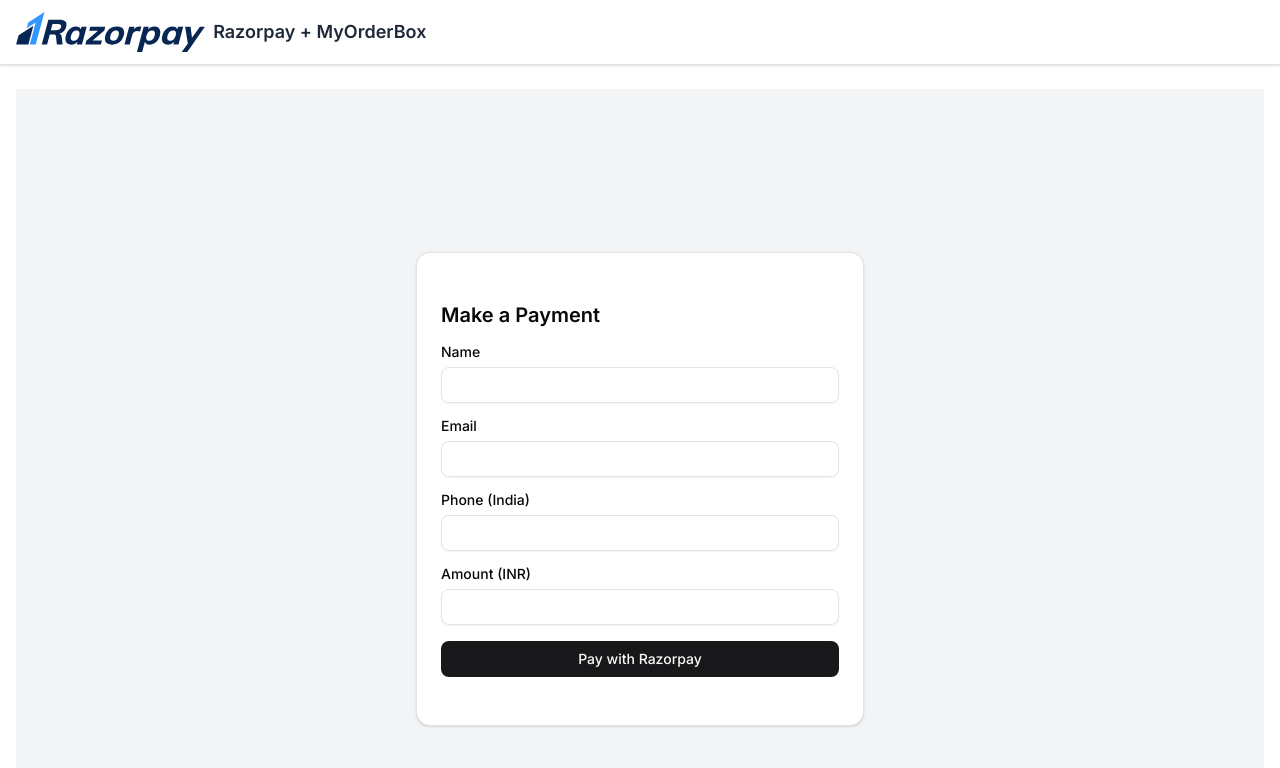
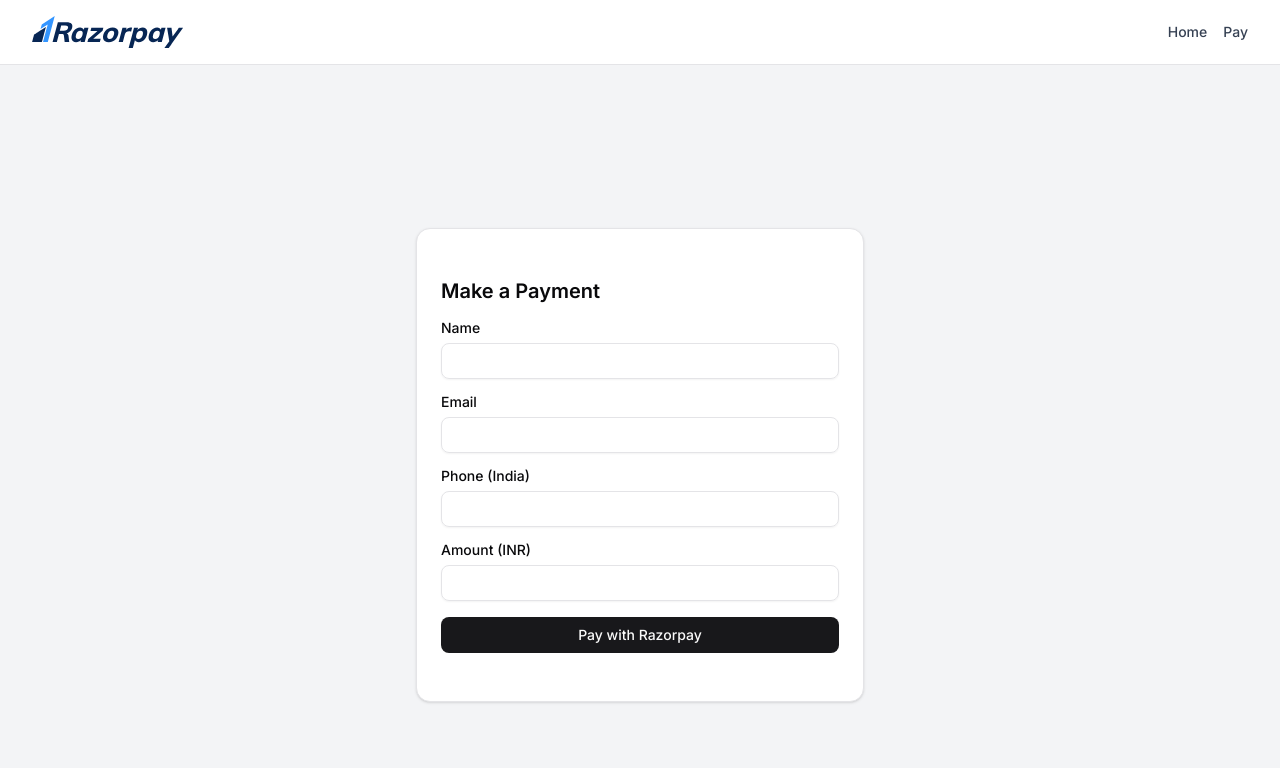
Before and after one commit to ujjwalsittu/razorpay-myorderbox-pgp, a Next.js app: page / in a window 1280 px wide. Shown: the top 768 px of the page. Built offline with nearby package versions, Linux system fonts and the light colour scheme.

Commit message:
fixed issues added index

```diff
--- /dev/null
+++ b/app/components/pay-page-client.tsx
@@ -0,0 +1,118 @@
+"use client";
+
+import { useSearchParams } from "next/navigation";
+import { useEffect, useState } from "react";
+import { Button } from "@/components/ui/button";
+import { Card, CardContent } from "@/components/ui/card";
+
+export function PayPageClient() {
+  const params = useSearchParams();
+  const [loading, setLoading] = useState(false);
+  const [error, setError] = useState<string | null>(null);
+
+  const transid = params.get("transid") ?? "";
+  const userid = params.get("userid") ?? "";
+  const usertype = params.get("usertype") ?? "";
+  const transactiontype = params.get("transactiontype") ?? "";
+  const sellingcurrencyamount = params.get("sellingcurrencyamount") ?? "0";
+  const redirecturl = params.get("redirecturl") ?? "";
+  const checksum = params.get("checksum") ?? "";
+  const name = params.get("name") ?? "";
+  const email = params.get("emailAddr") ?? "";
+  const razorpayKey = process.env.NEXT_PUBLIC_RAZORPAY_KEY_ID;
+
+  useEffect(() => {
+    if (typeof window !== "undefined" && !(window as any).Razorpay) {
+      const script = document.createElement("script");
+      script.src = "https://checkout.razorpay.com/v1/checkout.js";
+      script.async = true;
+      script.onload = () => console.log("Razorpay script loaded");
+      document.body.appendChild(script);
+    }
+  }, []);
+
+  const handlePayment = () => {
+    if (!razorpayKey) {
+      setError("Razorpay key missing. Please check environment setup.");
+      return;
+    }
+
+    setLoading(true);
+
+    const options: any = {
+      key: razorpayKey,
+      amount: Number(sellingcurrencyamount) * 100,
+      currency: "INR",
+      name: "MyOrderBox Fund Add",
+      description: `Transaction ID: ${transid}`,
+      handler: function (response: any) {
+        const query = new URLSearchParams({
+          razorpay_payment_id: response.razorpay_payment_id,
+          razorpay_order_id: response.razorpay_order_id,
+          razorpay_signature: response.razorpay_signature,
+          transid,
+          userid,
+          usertype,
+          transactiontype,
+          sellingcurrencyamount,
+          redirecturl,
+          checksum,
+        }).toString();
+
+        window.location.href = `/status?${query}`;
+      },
+      prefill: {
+        name,
+        email,
+      },
+      theme: {
+        color: "#1e40af", // tailwind blue-800
+      },
+      modal: {
+        ondismiss: function () {
+          setLoading(false);
+        },
+      },
+    };
+
+    const rzp = new (window as any).Razorpay(options);
+    rzp.open();
+  };
+
+  return (
+    <div className="flex justify-center items-center min-h-screen bg-muted px-4">
+      <Card className="w-full max-w-md shadow-lg">
+        <CardContent className="space-y-6 pt-6">
+          <div className="text-center">
+            <h2 className="text-xl font-semibold text-primary">
+              Pay via Razorpay
+            </h2>
+            <p className="text-sm text-muted-foreground mt-1">
+              Secure payment gateway
+            </p>
+          </div>
+          <div className="space-y-2">
+            <p>
+              <span className="text-muted-foreground">Transaction ID:</span>{" "}
+              <strong className="text-foreground">{transid}</strong>
+            </p>
+            <p>
+              <span className="text-muted-foreground">Amount:</span>{" "}
+              <strong className="text-foreground">
+                ₹{sellingcurrencyamount}
+              </strong>
+            </p>
+          </div>
+          {error && <p className="text-red-500 text-sm">{error}</p>}
+          <Button
+            className="w-full"
+            onClick={handlePayment}
+            disabled={loading || !razorpayKey}
+          >
+            {loading ? "Processing..." : "Pay with Razorpay"}
+          </Button>
+        </CardContent>
+      </Card>
+    </div>
+  );
+}
--- /dev/null
+++ b/app/components/theme-provider.tsx
@@ -0,0 +1,9 @@
+"use client";
+
+import * as React from "react";
+import { ThemeProvider as NextThemesProvider } from "next-themes";
+import type { ThemeProviderProps } from "next-themes";
+
+export function ThemeProvider({ children, ...props }: ThemeProviderProps) {
+  return <NextThemesProvider {...props}>{children}</NextThemesProvider>;
+}
--- a/app/layout.tsx
+++ b/app/layout.tsx
@@ -1,13 +1,18 @@
-import "@/app/globals.css"; // Make sure Tailwind CSS is imported here
+// app/layout.tsx
+import "./globals.css";
+import { Inter } from "next/font/google";
+import { cn } from "@/lib/utils";
+import Link from "next/link";
+import { ThemeProvider } from "@/app/components/theme-provider";
 import { Metadata } from "next";
-import { cn } from "@/app/lib/utils"; // Optional helper from shadcn
-import { Inter } from "next/font/google";
+import { Button } from "@/components/ui/button";
+import Image from "next/image";
 
 const inter = Inter({ subsets: ["latin"] });
 
 export const metadata: Metadata = {
-  title: "Razorpay Integration",
-  description: "Razorpay payment gateway for MyOrderBox",
+  title: "Razorpay Gateway | MyOrderBox",
+  description: "Simple and secure Razorpay payment portal",
 };
 
 export default function RootLayout({
@@ -16,34 +21,45 @@
   children: React.ReactNode;
 }) {
   return (
-    <html lang="en">
-      <head>
-        <script
-          src="https://checkout.razorpay.com/v1/checkout.js"
-          async
-        ></script>
-      </head>
+    <html lang="en" suppressHydrationWarning>
       <body
         className={cn(
-          inter.className,
-          "min-h-screen bg-background text-foreground"
+          "min-h-screen bg-white font-sans antialiased",
+          inter.className
         )}
       >
-        <header className="sticky top-0 z-50 bg-white border-b shadow-sm">
-          <div className="max-w-7xl mx-auto px-4 py-3 flex items-center justify-between">
-            <div className="flex items-center space-x-2">
-              <img
+        <ThemeProvider attribute="class" defaultTheme="light" enableSystem>
+          <header className="w-full shadow-sm bg-white dark:bg-gray-900 border-b">
+            <nav className="max-w-7xl mx-auto px-4 sm:px-6 lg:px-8 py-4 flex items-center justify-between">
+              <div className="flex items-center space-x-3">
+                <Link href="/">
+                  <Image
                     src="/razorpay-logo.svg"
                     alt="Razorpay Logo"
-                className="h-6 sm:h-8 md:h-10 w-auto object-contain"
+                    width={130}
+                    height={40}
+                    className="h-8 w-auto object-contain dark:invert"
                   />
-              <span className="hidden sm:inline text-lg font-semibold text-gray-800">
-                Razorpay + MyOrderBox
-              </span>
+                </Link>
               </div>
+              <div className="hidden md:flex space-x-4">
+                <Link
+                  href="/"
+                  className="text-sm font-medium text-gray-700 hover:text-black dark:text-gray-200 dark:hover:text-white"
+                >
+                  Home
+                </Link>
+                <Link
+                  href="/pay"
+                  className="text-sm font-medium text-gray-700 hover:text-black dark:text-gray-200 dark:hover:text-white"
+                >
+                  Pay
+                </Link>
               </div>
+            </nav>
           </header>
-        <main className="px-4 py-6">{children}</main>
+          <main>{children}</main>
+        </ThemeProvider>
       </body>
     </html>
   );
--- a/app/pay/page.tsx
+++ b/app/pay/page.tsx
@@ -1,80 +1,12 @@
-"use client";
-
-import { useSearchParams } from "next/navigation";
-import { useEffect, useState } from "react";
-import { Button } from "@/components/ui/button";
-import { Card, CardContent } from "@/components/ui/card";
+import { Suspense } from "react";
+import { PayPageClient } from "@/app/components/pay-page-client";
 
 export default function PayPage() {
-  const params = useSearchParams();
-  const [loading, setLoading] = useState(false);
-
-  const transid = params.get("transid") ?? "";
-  const userid = params.get("userid") ?? "";
-  const usertype = params.get("usertype") ?? "";
-  const transactiontype = params.get("transactiontype") ?? "";
-  const sellingcurrencyamount = params.get("sellingcurrencyamount") ?? "0";
-  const redirecturl = params.get("redirecturl") ?? "";
-  const checksum = params.get("checksum") ?? "";
-  const name = params.get("name") ?? "";
-  const email = params.get("emailAddr") ?? "";
-  const razorpayKey = process.env.NEXT_PUBLIC_RAZORPAY_KEY_ID;
-
-  const handlePayment = () => {
-    if (!razorpayKey) {
-      alert("Razorpay key is missing. Please check environment setup.");
-      return;
-    }
-
-    const razorpayOptions: any = {
-      key: razorpayKey,
-      amount: Number(sellingcurrencyamount) * 100,
-      currency: "INR",
-      name: "MyOrderBox Fund Add",
-      description: `Transaction ID: ${transid}`,
-      handler: function (response: any) {
-        const query = new URLSearchParams({
-          razorpay_payment_id: response.razorpay_payment_id,
-          razorpay_order_id: response.razorpay_order_id,
-          razorpay_signature: response.razorpay_signature,
-          transid,
-          userid,
-          usertype,
-          transactiontype,
-          sellingcurrencyamount,
-          redirecturl,
-          checksum,
-        }).toString();
-
-        window.location.href = `/status?${query}`;
-      },
-      prefill: {
-        name,
-        email,
-      },
-      theme: {
-        color: "#3399cc",
-      },
-    };
-
-    const rzp = new (window as any).Razorpay(razorpayOptions);
-    rzp.open();
-  };
-
   return (
-    <div className="flex justify-center items-center min-h-screen bg-gray-100 px-4">
-      <Card className="w-full max-w-md p-6">
-        <CardContent className="space-y-4">
-          <h2 className="text-xl font-semibold">Pay via Razorpay</h2>
-          <p>
-            Transaction ID: <strong>{transid}</strong>
-          </p>
-          <p>Amount: ₹{sellingcurrencyamount}</p>
-          <Button className="w-full" onClick={handlePayment} disabled={loading}>
-            {loading ? "Processing..." : "Pay with Razorpay"}
-          </Button>
-        </CardContent>
-      </Card>
-    </div>
+    <Suspense
+      fallback={<div className="text-center p-8">Loading payment page...</div>}
+    >
+      <PayPageClient />
+    </Suspense>
   );
 }
--- a/package.json
+++ b/package.json
@@ -17,10 +17,12 @@
     "crypto": "^1.0.1",
     "lucide-react": "^0.534.0",
     "next": "15.4.5",
+    "next-themes": "^0.4.6",
     "razorpay": "^2.9.6",
     "react": "19.1.0",
     "react-dom": "19.1.0",
     "tailwind-merge": "^3.3.1",
+    "tailwind-variants": "^2.0.1",
     "tailwindcss-animate": "^1.0.7"
   },
   "devDependencies": {
```
Also changed, not shown: 1 other file (tests, documents, lock files or other folders). Lines whose indentation alone changed are shown as unchanged.
